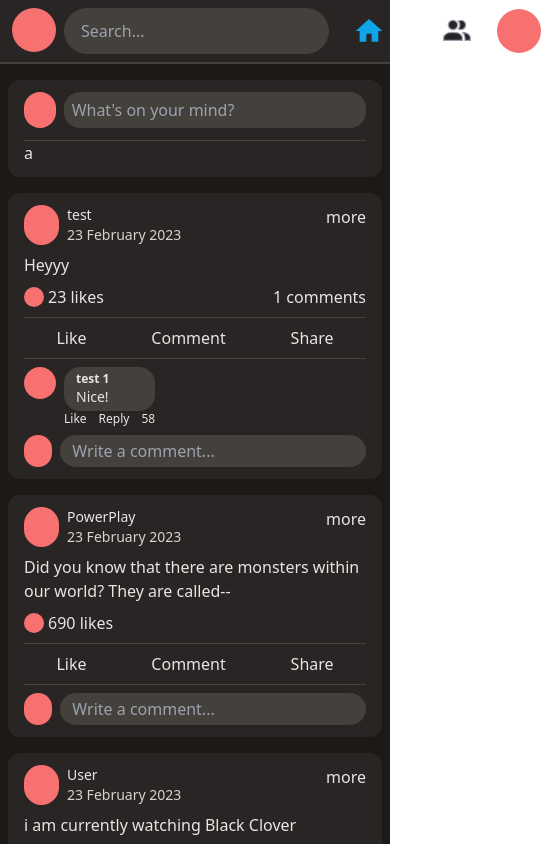
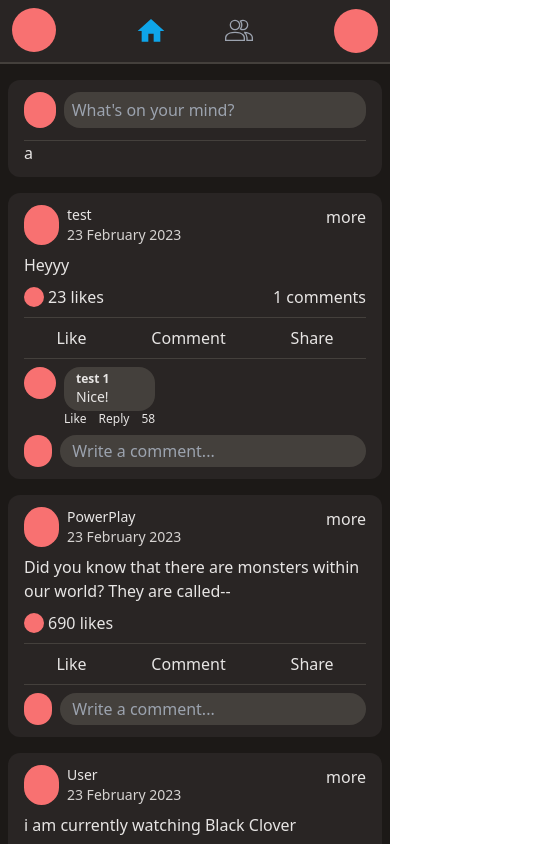
Before and after one commit to TheDoru292/odinbook-frontend, a Next.js app: page / in a window 390 px wide. Shown: the top 844 px of the page, 541 px wide, since content can reach past the window. Built offline with nearby package versions, Linux system fonts and the light colour scheme; no server answers.

Commit message:
header responsive layout

```diff
--- a/components/Header.js
+++ b/components/Header.js
@@ -61,7 +61,7 @@ export default function Header({ currentPage }) {
       <div className="flex flex-grow basis-px">
         <div className="rounded-full w-11 h-11 bg-red-400 mr-2"></div>
         <input
-          className="border rounded-3xl px-4 bg-stone-700 border border-stone-700"
+          className="hidden md:block border rounded-3xl px-4 bg-stone-700 border border-stone-700"
           type="search"
           name="search"
           id="search"
```
